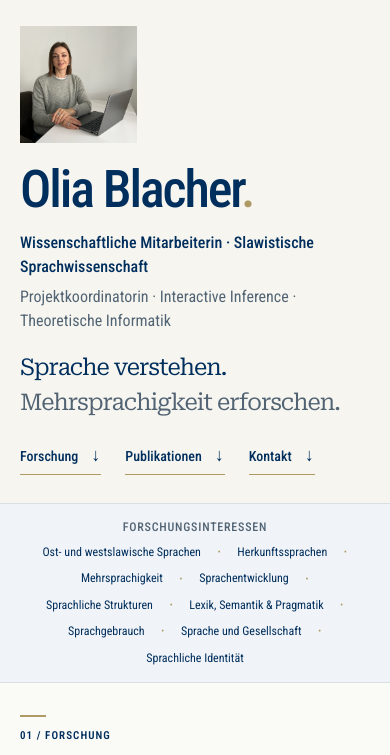
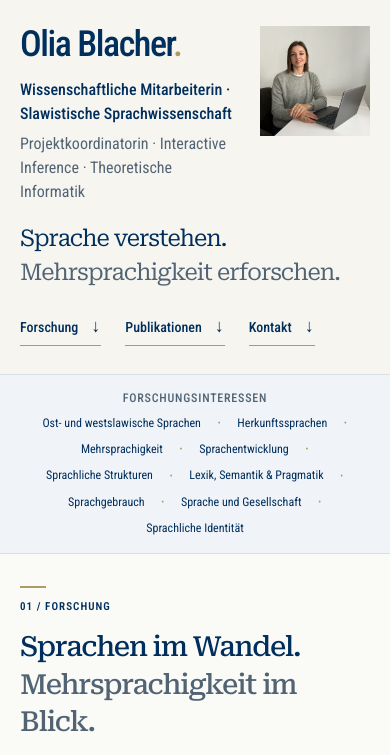
Before and after one commit to olia-bla/olia-blacher, a plain HTML site: page index.html in a window 390 px wide. Shown: the part 87-842 px from the top of the page. Drawn offline with Linux system fonts and the light colour scheme.

Commit message:
Publish prepared academic website

```diff
--- a/assets/style.css
+++ b/assets/style.css
@@ -213,15 +213,17 @@ details p { max-width: 850px; margin-top: 10px; color: var(--muted); overflow-wr
 }
 @media screen and (min-width: 861px) {
   @supports (grid-template-rows: subgrid) {
-    /* Shared rows: heading, four paired entries, then the talk archive. */
+    /* Shared rows: heading, four pairs, then the fifth publication and archive. */
     .publications-conferences-grid { row-gap: 0; align-items: stretch; }
     .publication-column, .conference-contributions { display: grid; grid-row: 1 / span 6; grid-template-rows: subgrid; row-gap: 0; }
     .publication-column { grid-column: 1; }
     .conference-contributions { grid-column: 2; }
     .publication-column > .list-heading, .conference-contributions > .list-heading { grid-row: 1; align-self: start; }
-    .publication-list, .conference-contributions > .talk-list { display: grid; grid-row: 2 / span 4; grid-template-rows: subgrid; row-gap: 0; }
+    .publication-list, .conference-contributions > .talk-list { display: grid; grid-template-rows: subgrid; row-gap: 0; }
+    .publication-list { grid-row: 2 / span 5; }
+    .conference-contributions > .talk-list { grid-row: 2 / span 4; }
     .publication-list > .publication { align-content: start; }
-    .conference-contributions > .talk-archive { grid-row: 6; }
+    .conference-contributions > .talk-archive { grid-row: 6; margin-top: 0; }
   }
 }
 @media (max-width: 1060px) {
@@ -251,10 +253,14 @@ details p { max-width: 850px; margin-top: 10px; color: var(--muted); overflow-wr
   nav a::after { display: none; }
   nav .nav-contact { margin-left: 0; }
   .js nav:not(.is-open) { display: none; }
-  .hero { gap: 28px; padding-block: 30px; }
-  .hero h1 { font-size: clamp(64px, 9vw, 76px); }
-  .hero-title { font-size: 29px; }
-  .profile-figure { justify-self: start; }
+  .hero { grid-template-columns: minmax(0, 2fr) minmax(0, 1fr); gap: 0 28px; align-items: start; padding-block: 30px; }
+  .hero-copy { display: contents; }
+  .hero h1 { grid-column: 1; grid-row: 1; min-width: 0; font-size: clamp(64px, 9vw, 76px); }
+  .hero-role { grid-column: 1; grid-row: 2; min-width: 0; }
+  .hero-coordination { grid-column: 1; grid-row: 3; min-width: 0; }
+  .hero-title { grid-column: 1 / -1; grid-row: 4; font-size: 29px; }
+  .hero-links { grid-column: 1 / -1; grid-row: 5; }
+  .profile-figure { grid-column: 2; grid-row: 1 / span 3; align-self: start; justify-self: end; }
   .section { padding-block: 40px; }
   .research-grid { grid-template-columns: 1fr 1fr; gap: 24px; }
   .research-topic { gap: 12px; }
@@ -274,11 +280,11 @@ details p { max-width: 850px; margin-top: 10px; color: var(--muted); overflow-wr
 @media (max-width: 640px) {
   .container { width: calc(100% - 40px); }
   .section { padding-block: 32px; }
-  .hero { grid-template-columns: 1fr; padding-block: 28px; gap: 20px; }
+  .hero { padding-block: 28px; column-gap: 20px; }
   .eyebrow { font-size: 11px; }
-  .hero h1 { font-size: clamp(52px, 12vw, 70px); }
+  .hero h1 { font-size: clamp(36px, 8.5vw, 54px); }
   .hero-title { margin-top: 18px; font-size: clamp(23px, 5.7vw, 30px); }
-  .profile-figure { width: 33.333%; max-width: 180px; justify-self: start; }
+  .profile-figure { width: 100%; max-width: 180px; }
   .topic-band .container { column-gap: 16px; font-size: 12px; }
   .topic-keyword { gap: 16px; }
   h2 { font-size: clamp(27px, 7.1vw, 35px); }
@@ -336,6 +342,7 @@ details p { max-width: 850px; margin-top: 10px; color: var(--muted); overflow-wr
   nav, .menu-toggle, .topic-band, .profile-figure, .skip-link, .site-footer a, .dissertation-mark { display: none !important; }
   .hero-section { background: white; color: #000; }
   .hero { display: block; padding-block: 25px; }
+  .hero-copy { display: block; }
   .hero h1, .hero-title, .hero-title span { color: #000; }
   .hero h1 { font-size: 38pt; }
   .hero-title { font-size: 19pt; }
--- a/index.html
+++ b/index.html
@@ -27,7 +27,7 @@
   <link rel="preconnect" href="https://fonts.googleapis.com">
   <link rel="preconnect" href="https://fonts.gstatic.com" crossorigin>
   <link href="https://fonts.googleapis.com/css2?family=Roboto:wght@400;500;600;700&amp;family=Roboto+Condensed:wght@400;500;600;700&amp;family=Roboto+Serif:opsz,wght@8..144,400;8..144,500&amp;display=swap" rel="stylesheet">
-  <link rel="stylesheet" href="assets/style.css?v=938129b8cff5">
+  <link rel="stylesheet" href="assets/style.css?v=fe4500c882df">
   <script type="application/ld+json">
   {
     "@context": "https://schema.org",
@@ -142,11 +142,12 @@
 
     <section class="publication-section" id="publikationen" aria-labelledby="publications-heading">
       <div class="container section">
-        <div class="section-heading heading-with-link"><div><p class="eyebrow">02 / Publikationen und Tagungen</p><h2 id="publications-heading">Forschung zum Nachlesen.</h2></div><div class="publication-resources"><a class="text-link" href="assets/publikationen.bib" download>Literatur als BibTeX <span aria-hidden="true">↓</span></a></div></div>
+        <div class="section-heading heading-with-link"><div><p class="eyebrow">02 / Publikationen und Tagungen</p><h2 id="publications-heading">Forschung zum Nachlesen.</h2></div><div class="publication-resources"><a class="text-link" href="assets/publikationen.bib?v=d5df118474c3" download>Literatur als BibTeX <span aria-hidden="true">↓</span></a></div></div>
         <div class="publications-conferences-grid">
           <section class="publication-column" aria-labelledby="publication-list-heading">
             <h3 class="list-heading" id="publication-list-heading">Publikationen</h3>
             <div class="publication-list">
+              <article class="publication"><div class="publication-year">2026<span>Sammelband</span></div><div class="publication-body"><p class="publication-authors">Blacher, O.</p><h4 lang="en">Harvesting Words: Verbal Fluency and Semantic Category Organisation in Heritage Russian across Three Generations in Germany</h4><p class="publication-venue">In Dorota Kiebzak-Mandera &amp; Mikołaj Dunikowski (Hrsg.), <cite lang="en">Interdisciplinary Methodologies in Linguistic Research from the Perspective of Polish and Slavic Studies</cite>, S. 37–62. Kraków: Institute of Polish Language of the Polish Academy of Sciences.</p><details><summary>Zitation anzeigen</summary><p lang="en">Blacher, O. (2026). Harvesting Words: Verbal Fluency and Semantic Category Organisation in Heritage Russian across Three Generations in Germany. In Dorota Kiebzak-Mandera &amp; Mikołaj Dunikowski (eds.), <cite>Interdisciplinary Methodologies in Linguistic Research from the Perspective of Polish and Slavic Studies</cite> (pp. 37–62). Kraków: Institute of Polish Language of the Polish Academy of Sciences.</p></details></div></article>
               <article class="publication"><div class="publication-year">2026<span>Sammelband</span></div><div class="publication-body"><p class="publication-authors">Blacher, O., Kurbangulova, T. &amp; Poletaev, C.</p><h4 lang="de">Generationenübergreifender Wandel sprachlicher, nationaler und kultureller Identität russischsprachiger Familien in Deutschland</h4><p class="publication-venue">In E. Protassova (Hrsg.), <cite lang="ru-Latn">Mnogoyazychie i kul’tura</cite> [Mehrsprachigkeit und Kultur], S. 78–100. Retorika A. Beitrag auf Russisch.</p><div class="publication-actions"><a class="doi-link" href="https://www.researchgate.net/publication/404293961_Intergenerational_Transformation_of_Linguistic_National_and_Cultural_Identity_in_Russian-Speaking_Families_in_Germany_Mezpokolenceskaa_transformacia_azykovoj_nacionalnoj_i_kulturnoj_identicnosti_russk">Volltext auf ResearchGate <span aria-hidden="true">↗</span></a></div><details><summary>Originaltitel &amp; Zitation</summary><p>Blacher, O., Kurbangulova, T., &amp; Poletaev, C. (2026). <span lang="ru-Latn">Mezhpokolencheskaya transformatsiya yazykovoy, natsional’noy i kul’turnoy identichnosti russkoyazychnykh semey v Germanii.</span> In E. Protassova (Hrsg.), <cite lang="ru-Latn">Mnogoyazychie i kul’tura</cite> (S. 78–100). Retorika A.</p></details></div></article>
               <article class="publication publication-featured"><div class="publication-year">2024<span>Zeitschrift</span></div><div class="publication-body"><p class="publication-authors">Blacher, O. &amp; Brehmer, B.</p><h4 lang="en"><a href="https://doi.org/10.3390/languages9100320">Influence of Family Language Policies on Language Proficiency across Generations: A Study of Russian-Speaking Families in Germany <span class="external-arrow" aria-hidden="true">↗</span></a></h4><p class="publication-venue"><cite>Languages</cite>, 9(10), 320.</p><div class="publication-actions"><a class="doi-link" href="https://doi.org/10.3390/languages9100320">Artikel lesen <span aria-hidden="true">↗</span></a><span class="publication-tag">Open Access</span></div><details><summary>Zitation anzeigen</summary><p>Blacher, O., &amp; Brehmer, B. (2024). Influence of Family Language Policies on Language Proficiency across Generations: A Study of Russian-Speaking Families in Germany. <cite>Languages, 9</cite>(10), 320. https://doi.org/10.3390/languages9100320</p></details></div></article>
               <article class="publication"><div class="publication-year">2024<span>Sammelband</span></div><div class="publication-body"><p class="publication-authors">Blacher, O. &amp; Brehmer, B.</p><h4 lang="en">Forms of Address in Heritage Russian in Germany: Something to Address in the Classroom</h4><p class="publication-venue">In O. Kisselev, O. Laleko &amp; I. Dubinina (Hrsg.), <cite lang="en">Russian as a Heritage Language: From Research to Classroom Applications</cite>, S. 72–98. Routledge.</p><div class="publication-actions"><a class="doi-link" href="https://doi.org/10.4324/9781003380276">Zum Sammelband beim Verlag <span aria-hidden="true">↗</span></a></div><details><summary>Zitation anzeigen</summary><p>Blacher, O., &amp; Brehmer, B. (2024). Forms of Address in Heritage Russian in Germany: Something to Address in the Classroom. In O. Kisselev, O. Laleko &amp; I. Dubinina (Hrsg.), <cite>Russian as a Heritage Language: From Research to Classroom Applications</cite> (S. 72–98). Routledge.</p></details></div></article>
```
Also changed, not shown: 1 other file.
